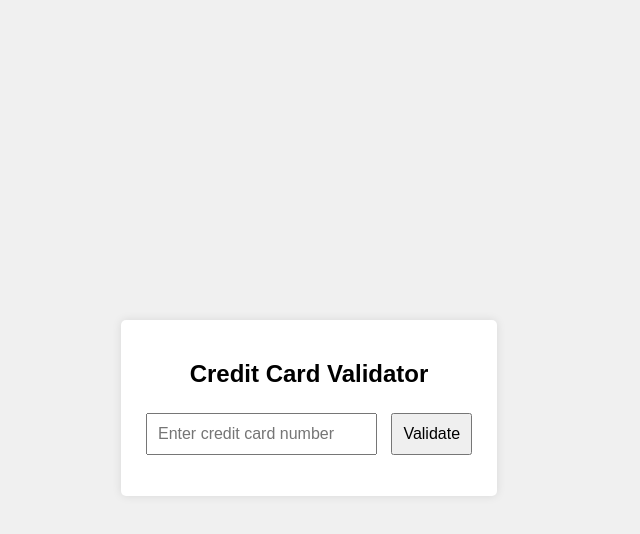
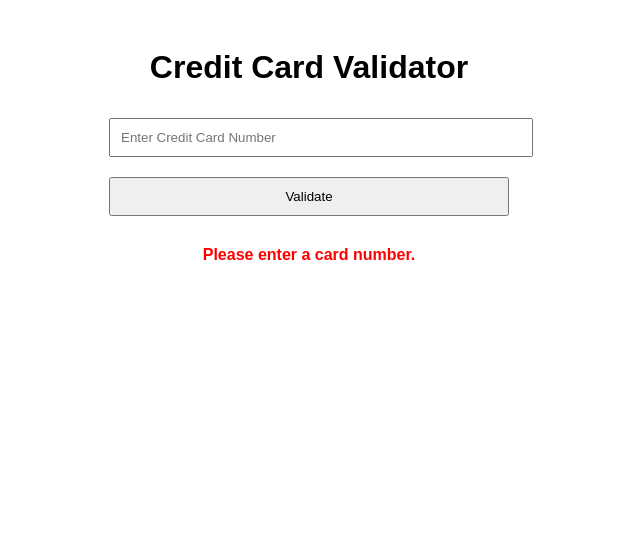
Before and after one commit to Denish3436/Credit-card-validator, a plain HTML site: page static/index.html in a window 1280 px wide. Both pictures are taken after a click on the button "Validate". Shown: the whole page, without its empty margins (331-971 px from the left). Drawn offline with Linux system fonts and the light colour scheme; no server answers.

Commit message:
Update index.html

```diff
--- a/static/index.html
+++ b/static/index.html
@@ -7,51 +7,69 @@
     <style>
         body {
             font-family: Arial, sans-serif;
-            display: flex;
-            flex-direction: column;
-            align-items: center;
-            justify-content: center;
-            height: 100vh;
-            background-color: #f0f0f0;
+            text-align: center;
+            padding: 20px;
         }
         .container {
-            text-align: center;
-            padding: 20px;
-            background-color: #fff;
-            box-shadow: 0 0 10px rgba(0, 0, 0, 0.1);
-            border-radius: 5px;
+            max-width: 400px;
+            margin: 0 auto;
         }
         input, button {
+            width: 100%;
             padding: 10px;
-            margin: 5px;
-            font-size: 16px;
+            margin: 10px 0;
+        }
+        .result {
+            margin-top: 20px;
+            font-weight: bold;
         }
     </style>
 </head>
 <body>
     <div class="container">
-        <h2>Credit Card Validator</h2>
-        <input type="text" id="cardNumber" placeholder="Enter credit card number">
+        <h1>Credit Card Validator</h1>
+        <input type="text" id="cardNumber" placeholder="Enter Credit Card Number" />
         <button onclick="validateCard()">Validate</button>
-        <p id="result"></p>
+        <div id="result" class="result"></div>
     </div>
+
     <script>
         async function validateCard() {
-            const cardNumber = document.getElementById("cardNumber").value;
-            const response = await fetch("/validate", {
-                method: "POST",
-                headers: {
-                    "Content-Type": "application/json"
-                },
-                body: JSON.stringify({ card_number: cardNumber })
-            });
+            const cardNumber = document.getElementById('cardNumber').value;
+            const resultDiv = document.getElementById('result');
 
-            const data = await response.json();
+            if (!cardNumber) {
+                resultDiv.textContent = "Please enter a card number.";
+                resultDiv.style.color = "red";
+                return;
+            }
 
-            if (response.ok) {
-                document.getElementById("result").innerText = `Card Number: ${data.card_number} is ${data.is_valid ? "Valid" : "Invalid"}`;
-            } else {
-                document.getElementById("result").innerText = `Error: ${data.error || "Invalid request"}`;
+            try {
+                const response = await fetch('/validate', {
+                    method: 'POST',
+                    headers: {
+                        'Content-Type': 'application/json'
+                    },
+                    body: JSON.stringify({ card_number: cardNumber })
+                });
+
+                if (!response.ok) {
+                    resultDiv.textContent = "Error: " + (await response.text());
+                    resultDiv.style.color = "red";
+                    return;
+                }
+
+                const data = await response.json();
+                if (data.is_valid) {
+                    resultDiv.textContent = `Card Number ${data.card_number} is VALID.`;
+                    resultDiv.style.color = "green";
+                } else {
+                    resultDiv.textContent = `Card Number ${data.card_number} is INVALID.`;
+                    resultDiv.style.color = "red";
+                }
+            } catch (error) {
+                resultDiv.textContent = "Error validating card: " + error.message;
+                resultDiv.style.color = "red";
             }
         }
     </script>
```
